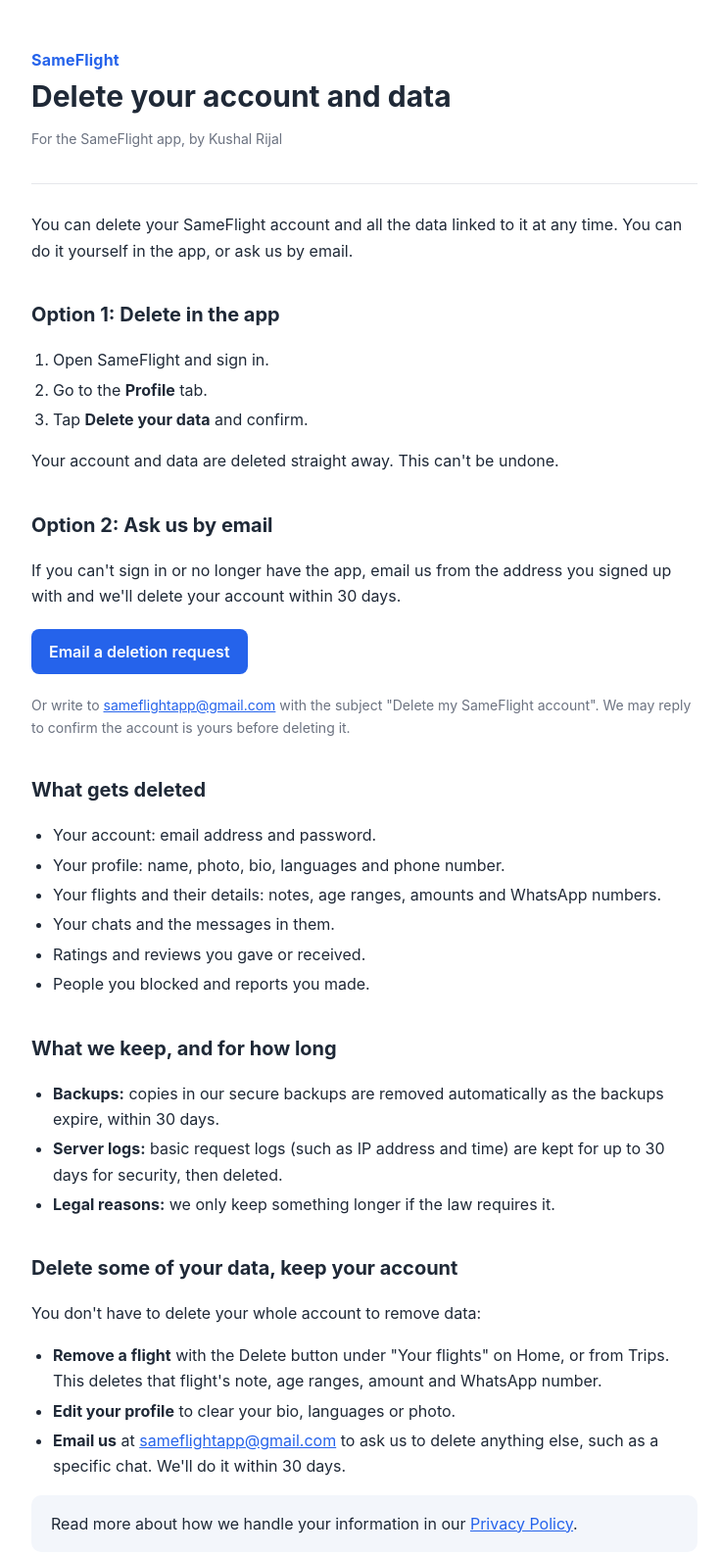
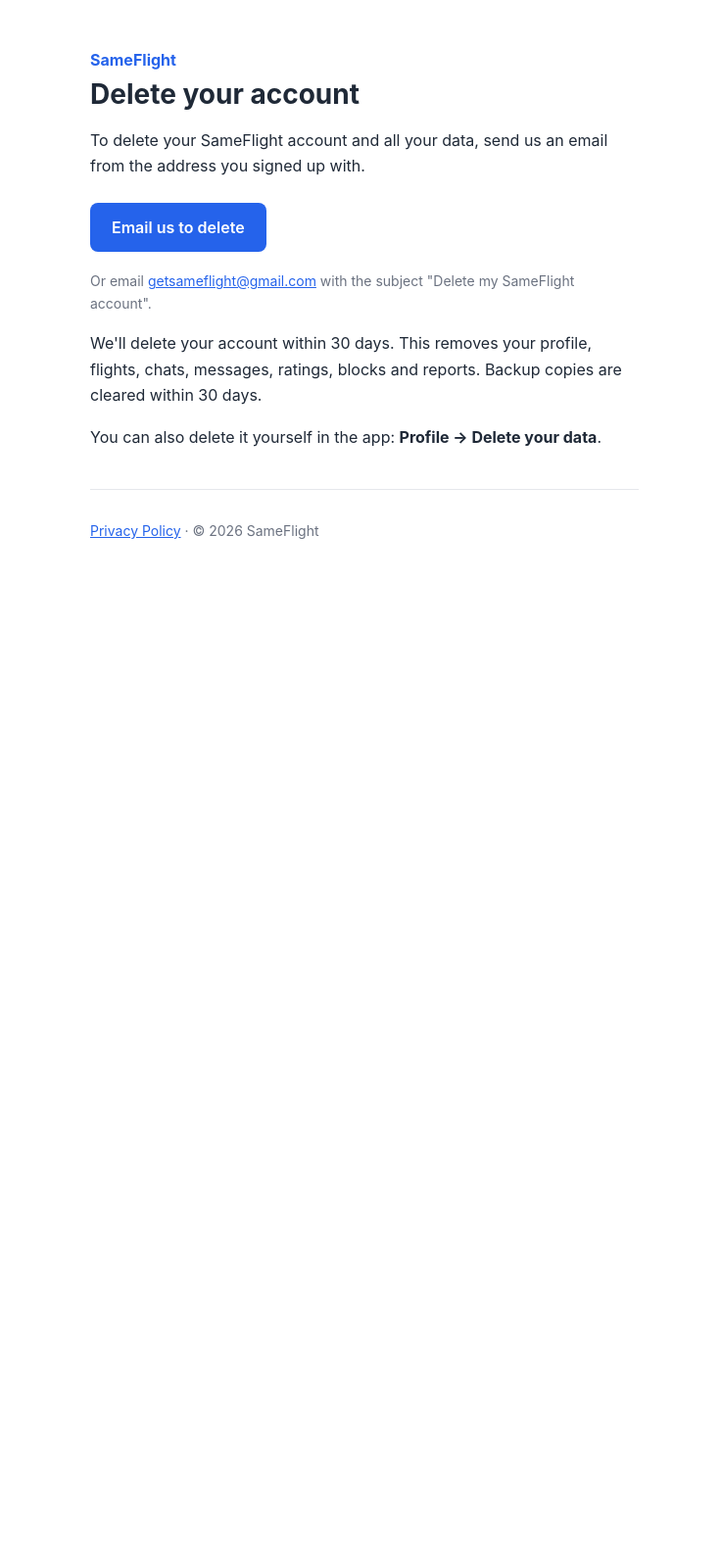
Before and after one commit to TheKushalRijal/getsameflight-privacypolicy, a plain HTML site: page delete.html in a window 1280 px wide. Shown: the top 1587 px of the page at 98% size, without its empty margins (268-1004 px from the left). After the commit the page ends 800 px from the top, so only its background shows below. Drawn offline with Linux system fonts and the light colour scheme.

Commit message:
Update delete account page content and styling

```diff
--- a/delete.html
+++ b/delete.html
@@ -4,7 +4,7 @@
   <meta charset="utf-8">
   <meta name="viewport" content="width=device-width, initial-scale=1">
   <title>Delete Your SameFlight Account</title>
-  <meta name="description" content="How to delete your SameFlight account and data, or ask us to delete some of your data.">
+  <meta name="description" content="Request deletion of your SameFlight account and data.">
   <style>
     :root {
       --bg: #ffffff;
@@ -12,7 +12,6 @@
       --muted: #6b7280;
       --accent: #2563eb;
       --line: #e5e7eb;
-      --soft: #f3f6fb;
     }
     @media (prefers-color-scheme: dark) {
       :root {
@@ -21,7 +20,6 @@
         --muted: #9ca3af;
         --accent: #60a5fa;
         --line: #262a33;
-        --soft: #161a22;
       }
     }
     * { box-sizing: border-box; }
@@ -31,15 +29,9 @@
       color: var(--text);
       font: 16px/1.65 -apple-system, BlinkMacSystemFont, "Segoe UI", Roboto, Helvetica, Arial, sans-serif;
     }
-    main { max-width: 720px; margin: 0 auto; padding: 48px 20px 64px; }
-    header { border-bottom: 1px solid var(--line); padding-bottom: 20px; margin-bottom: 28px; }
-    .brand { font-weight: 700; color: var(--accent); letter-spacing: .2px; }
-    h1 { font-size: 30px; line-height: 1.2; margin: 6px 0 8px; }
-    h2 { font-size: 20px; margin: 36px 0 8px; }
-    ul, ol { padding-left: 22px; }
-    li { margin: 4px 0; }
-    .muted { color: var(--muted); font-size: 14px; }
-    .note { background: var(--soft); border-radius: 10px; padding: 16px 20px; }
+    main { max-width: 600px; margin: 0 auto; padding: 48px 20px 64px; }
+    .brand { font-weight: 700; color: var(--accent); }
+    h1 { font-size: 28px; line-height: 1.2; margin: 6px 0 16px; }
     a { color: var(--accent); }
     .button {
       display: inline-block;
@@ -47,67 +39,30 @@
       color: #fff;
       text-decoration: none;
       font-weight: 600;
-      padding: 10px 18px;
+      padding: 12px 22px;
       border-radius: 8px;
-      margin: 4px 0;
+      margin: 8px 0 4px;
     }
-    footer { border-top: 1px solid var(--line); margin-top: 48px; padding-top: 16px; }
+    .muted { color: var(--muted); font-size: 14px; }
+    footer { border-top: 1px solid var(--line); margin-top: 40px; padding-top: 16px; }
   </style>
 </head>
 <body>
 <main>
-  <header>
-    <div class="brand">SameFlight</div>
-    <h1>Delete your account and data</h1>
-    <p class="muted">For the SameFlight app, by Kushal Rijal</p>
-  </header>
+  <div class="brand">SameFlight</div>
+  <h1>Delete your account</h1>
 
-  <p>You can delete your SameFlight account and all the data linked to it at any time. You can do it yourself in the app, or ask us by email.</p>
+  <p>To delete your SameFlight account and all your data, send us an email from the address you signed up with.</p>
 
-  <h2>Option 1: Delete in the app</h2>
-  <ol>
-    <li>Open SameFlight and sign in.</li>
-    <li>Go to the <strong>Profile</strong> tab.</li>
-    <li>Tap <strong>Delete your data</strong> and confirm.</li>
-  </ol>
-  <p>Your account and data are deleted straight away. This can't be undone.</p>
+  <a class="button" href="mailto:getsameflight@gmail.com?subject=Delete%20my%20SameFlight%20account&amp;body=Please%20delete%20my%20SameFlight%20account%20and%20all%20my%20data.">Email us to delete</a>
+  <p class="muted">Or email <a href="mailto:getsameflight@gmail.com">getsameflight@gmail.com</a> with the subject "Delete my SameFlight account".</p>
 
-  <h2>Option 2: Ask us by email</h2>
-  <p>If you can't sign in or no longer have the app, email us from the address you signed up with and we'll delete your account within 30 days.</p>
-  <p><a class="button" href="mailto:sameflightapp@gmail.com?subject=Delete%20my%20SameFlight%20account&amp;body=Please%20delete%20my%20SameFlight%20account%20and%20all%20my%20data.%0A%0AEmail%20I%20signed%20up%20with%3A%20">Email a deletion request</a></p>
-  <p class="muted">Or write to <a href="mailto:sameflightapp@gmail.com">sameflightapp@gmail.com</a> with the subject "Delete my SameFlight account". We may reply to confirm the account is yours before deleting it.</p>
+  <p>We'll delete your account within 30 days. This removes your profile, flights, chats, messages, ratings, blocks and reports. Backup copies are cleared within 30 days.</p>
 
-  <h2>What gets deleted</h2>
-  <ul>
-    <li>Your account: email address and password.</li>
-    <li>Your profile: name, photo, bio, languages and phone number.</li>
-    <li>Your flights and their details: notes, age ranges, amounts and WhatsApp numbers.</li>
-    <li>Your chats and the messages in them.</li>
-    <li>Ratings and reviews you gave or received.</li>
-    <li>People you blocked and reports you made.</li>
-  </ul>
-
-  <h2>What we keep, and for how long</h2>
-  <ul>
-    <li><strong>Backups:</strong> copies in our secure backups are removed automatically as the backups expire, within 30 days.</li>
-    <li><strong>Server logs:</strong> basic request logs (such as IP address and time) are kept for up to 30 days for security, then deleted.</li>
-    <li><strong>Legal reasons:</strong> we only keep something longer if the law requires it.</li>
-  </ul>
-
-  <h2>Delete some of your data, keep your account</h2>
-  <p>You don't have to delete your whole account to remove data:</p>
-  <ul>
-    <li><strong>Remove a flight</strong> with the Delete button under "Your flights" on Home, or from Trips. This deletes that flight's note, age ranges, amount and WhatsApp number.</li>
-    <li><strong>Edit your profile</strong> to clear your bio, languages or photo.</li>
-    <li><strong>Email us</strong> at <a href="mailto:sameflightapp@gmail.com?subject=Delete%20some%20of%20my%20SameFlight%20data">sameflightapp@gmail.com</a> to ask us to delete anything else, such as a specific chat. We'll do it within 30 days.</li>
-  </ul>
-
-  <div class="note">
-    Read more about how we handle your information in our <a href="privacy.html">Privacy Policy</a>.
-  </div>
+  <p>You can also delete it yourself in the app: <strong>Profile → Delete your data</strong>.</p>
 
   <footer>
-    <p class="muted">© 2026 SameFlight. All rights reserved.</p>
+    <p class="muted"><a href="index.html">Privacy Policy</a> · © 2026 SameFlight</p>
   </footer>
 </main>
 </body>
```
